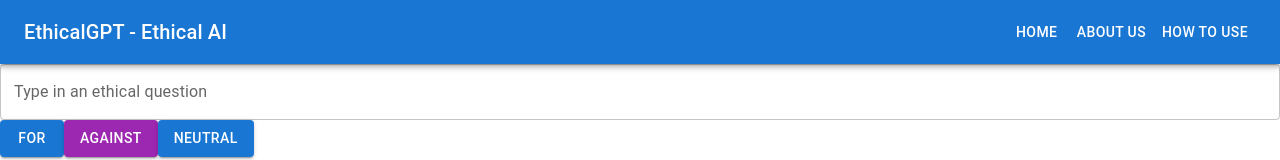
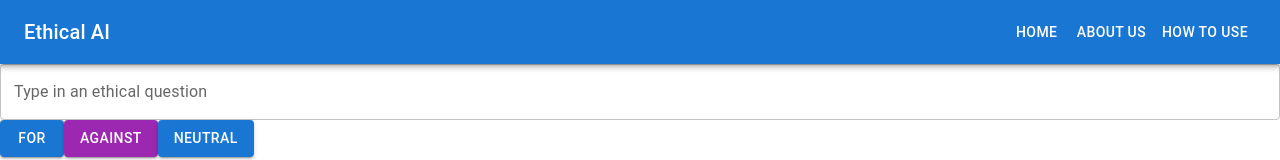
Before and after one commit to SMJD11/EthicalGPT, a React (Create React App) app in the folder frontend/: page / in a window 1280 px wide. Shown: the top 160 px of the page. Built offline with nearby package versions, Linux system fonts and the light colour scheme.

Commit message:
org name

```diff
--- a/frontend/src/pages/Home.js
+++ b/frontend/src/pages/Home.js
@@ -65,7 +65,7 @@
       <AppBar position="static">
         <Toolbar>
           <Typography variant="h6" component="div" sx={{ flexGrow: 1 }}>
-            EthicalGPT - Ethical AI
+            Ethical AI
           </Typography>
           <Button color="inherit" href="/">
             Home
```
